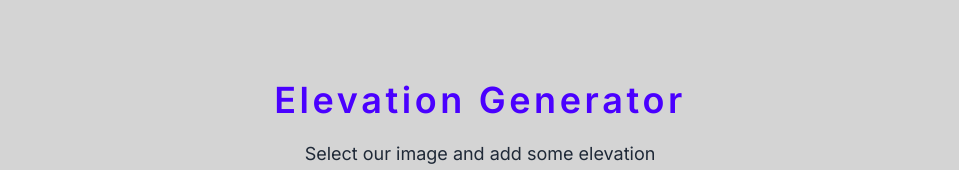
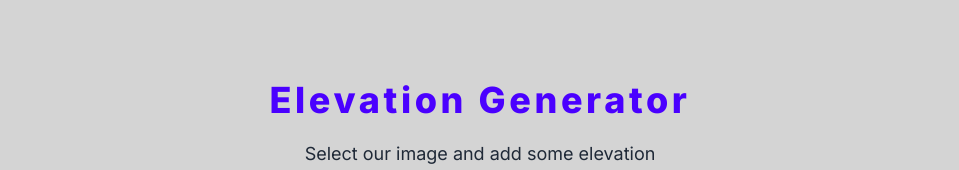
Before and after one commit to Alexskq/elevator-generator, a Next.js app: page / in a window 1280 px wide. Shown: the top 170 px of the page, without its empty margins (160-1119 px from the left). Built offline with nearby package versions, Linux system fonts and the light colour scheme.

Commit message:
fix doublon

```diff
--- a/app/page.jsx
+++ b/app/page.jsx
@@ -73,7 +73,7 @@ export default function Home() {
 
   return (
     <main className="overflow-hidden">
-      <h1 className="text-4xl text-primary text-center font-semibold mt-20 overflow-y-hidden tracking-widest font-extrabold">
+      <h1 className="text-4xl text-primary text-center mt-20 overflow-y-hidden tracking-widest font-extrabold">
         Elevation Generator
       </h1>
       <div className="text-center mt-5 text-lg font">
```
